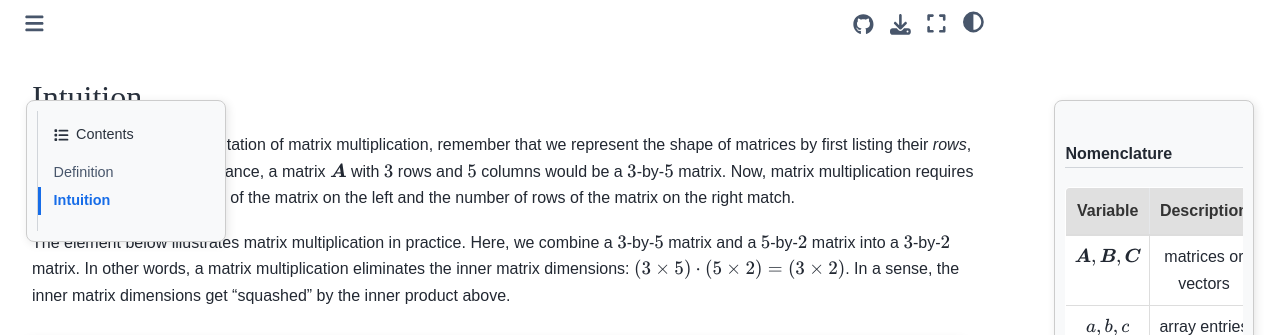
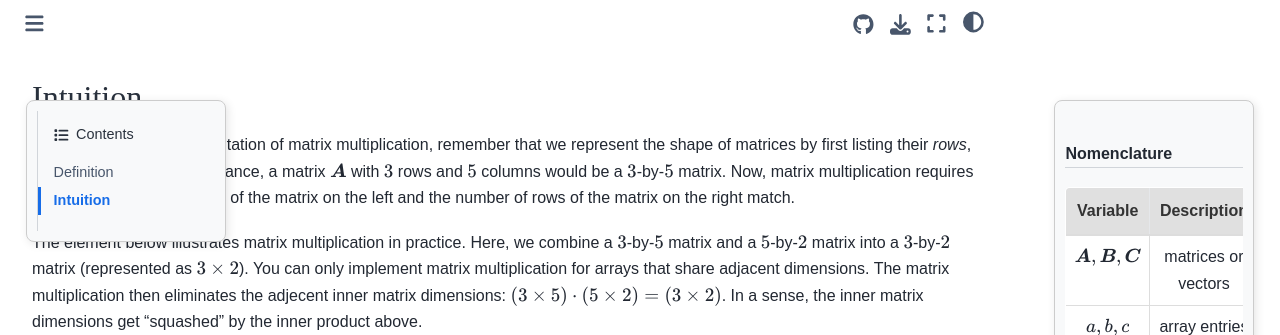
Before and after one commit to douden/graph_test, a Jupyter Book: the page built from book/pages/matrix_multiplication.md, in a window 1280 px wide and 900 px high, scrolled down 693 px, cut to the strip 0-335 px from the top of the window. Built offline with Jupyter Book 1.0.4 settings and Sphinx 7.4.7 and the Sphinx Book theme 1.1.4, drawn with Linux system fonts in a browser that asks for light colours; comment, search, counter and statistics services are not loaded; some of the changed text lies outside the part shown.

Commit message:
small edits

````diff
--- a/book/pages/matrix_multiplication.md
+++ b/book/pages/matrix_multiplication.md
@@ -42,7 +42,7 @@ $$
 
 To help recall the implementation of matrix multiplication, remember that we represent the shape of matrices by first listing their *rows*, then their *columns*. For instance, a matrix $\boldsymbol{A}$ with $3$ rows and $5$ columns would be a $3$-by-$5$ matrix. Now, matrix multiplication requires that the number of columns of the matrix on the left and the number of rows of the matrix on the right match.
 
-The element below illustrates matrix multiplication in practice. Here, we combine a $3$-by-$5$ matrix and a $5$-by-$2$ matrix into a $3$-by-$2$ matrix. In other words, a matrix multiplication eliminates the inner matrix dimensions: $(3 \times 5) \cdot (5 \times 2) = (3 \times 2)$. In a sense, the inner matrix dimensions get "squashed" by the inner product above.
+The element below illustrates matrix multiplication in practice. Here, we combine a $3$-by-$5$ matrix and a $5$-by-$2$ matrix into a $3$-by-$2$ matrix (represented as $3 \times 2$). You can only implement matrix multiplication for arrays that share adjacent dimensions. The matrix multiplication then eliminates the adjecent inner matrix dimensions: $(3 \times 5) \cdot (5 \times 2) = (3 \times 2)$. In a sense, the inner matrix dimensions get "squashed" by the inner product above.
 
 <div style="float: right; width: 100%; margin: 10px; border: 1px solid #ccc; border-radius: 8px; box-shadow: 2px 2px 10px rgba(0, 0, 0, 0.1);">
     <iframe src="https://maxramgraber.github.io/MASTER/main/_static/elements/matrix_multiplication.html" style="width: 100%; aspect-ratio: 2 / 1; border: none; border-radius: 8px;"></iframe>
@@ -58,5 +58,6 @@ The element below illustrates matrix multiplication in practice. Here, we combin
 | $\boldsymbol{A}, \boldsymbol{B}, \boldsymbol{C}$ | matrices or vectors |
 | $a, b, c$ | array entries |
 | $i, j, k$ | array dimensions |
+| $i \times j$ | $i$-by-$j$ (matrix dimensions) |
 | $\cdot$ | dot product |
 ```
````
